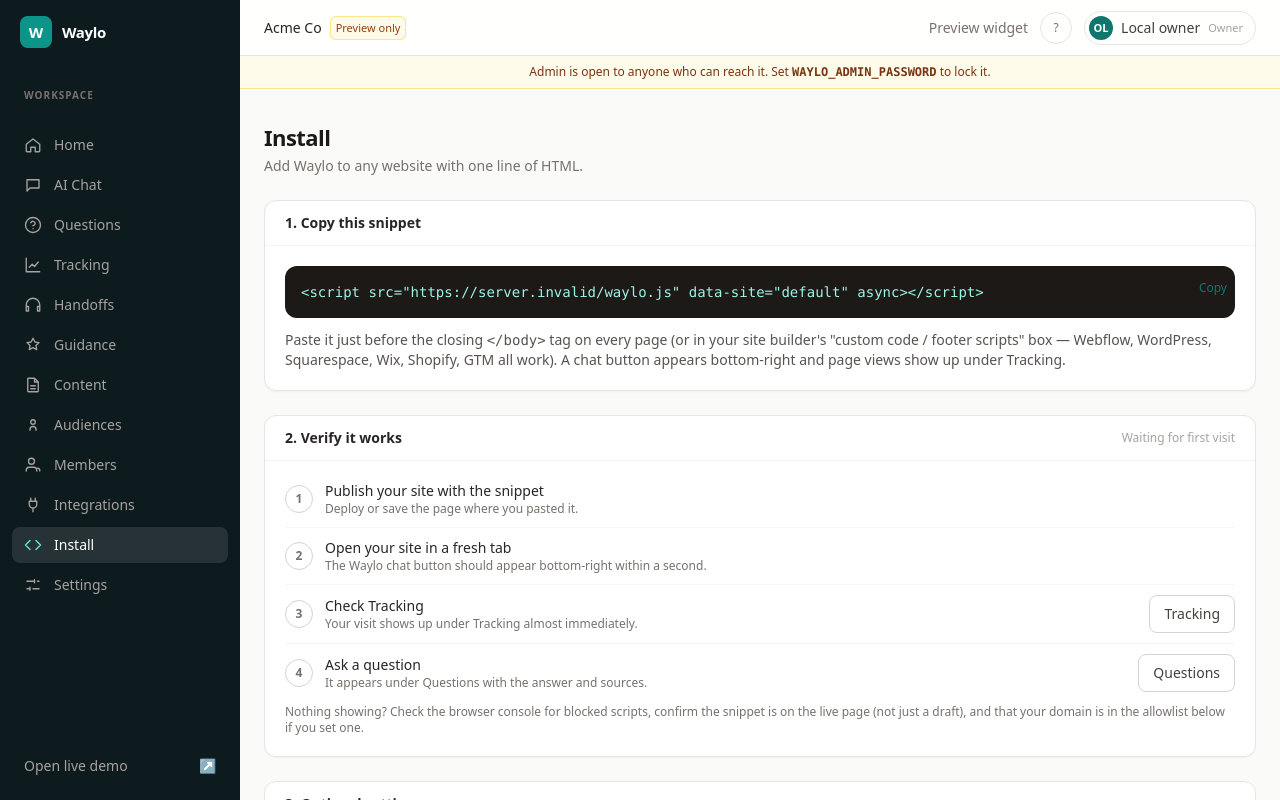
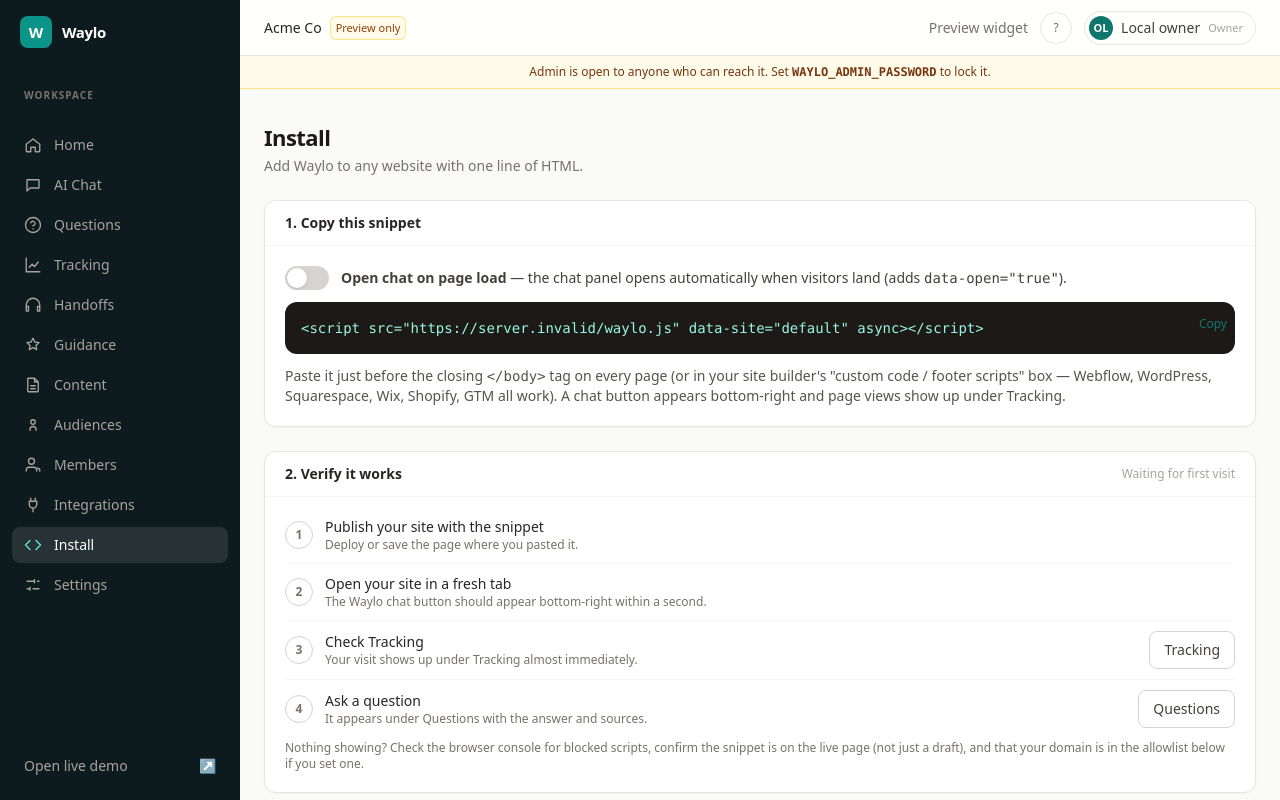
Before and after one commit to mckayluu/waylo, a Next.js app: page /admin/install in a window 1280 px wide. Shown: the top 800 px of the page. Built offline with nearby package versions, Linux system fonts and the light colour scheme; no server answers; the database is empty.

Commit message:
Install: 'Open chat on page load' toggle that adds data-open="true" to snippet; optional open for dogfood embed

```diff
--- /dev/null
+++ b/src/app/admin/install/SnippetBuilder.tsx
@@ -0,0 +1,18 @@
+"use client";
+import { useState } from "react";
+import { CopyButton } from "../settings/CopyButton";
+
+export function SnippetBuilder({ url, site = "default" }: { url: string; site?: string }) {
+  const [open, setOpen] = useState(false);
+  const s = `<script src="${url}/waylo.js" data-site="${site}"${open ? ' data-open="true"' : ""} async></script>`;
+  return (<div>
+    <label className="mb-3 flex cursor-pointer items-center gap-3 text-sm text-stone-700">
+      <button type="button" role="switch" aria-checked={open} onClick={() => setOpen(!open)}
+        className={`relative h-6 w-11 rounded-full transition ${open ? "bg-teal-600" : "bg-stone-300"}`}>
+        <span className={`absolute top-0.5 h-5 w-5 rounded-full bg-white shadow transition ${open ? "left-5" : "left-0.5"}`} />
+      </button>
+      <span><b>Open chat on page load</b> — the chat panel opens automatically when visitors land (adds <code>data-open=&quot;true&quot;</code>).</span>
+    </label>
+    <div className="relative"><pre className="overflow-x-auto rounded-xl bg-stone-900 p-4 pr-24 text-sm text-teal-200">{s}</pre><div className="absolute right-2 top-2"><CopyButton text={s} /></div></div>
+  </div>);
+}
--- a/src/app/admin/install/page.tsx
+++ b/src/app/admin/install/page.tsx
@@ -2,15 +2,16 @@ import Link from "next/link";
 import { PageHeader, Card, Checklist } from "../ui";
 import { listVisitors } from "@/lib/store";
 import { CopyButton } from "../settings/CopyButton";
-import { snippet, WAYLO_URL } from "@/lib/embed";
+import { WAYLO_URL } from "@/lib/embed";
+import { SnippetBuilder } from "./SnippetBuilder";
 export const dynamic = "force-dynamic";
 const Code = ({ children }: { children: string }) => <div className="relative"><pre className="overflow-x-auto rounded-xl bg-stone-900 p-4 pr-24 text-sm text-teal-200">{children}</pre><div className="absolute right-2 top-2"><CopyButton text={children} /></div></div>;
 export default async function Install() {
-  const s = snippet(); const visitors = await listVisitors(); const live = visitors.length > 0;
+  const visitors = await listVisitors(); const live = visitors.length > 0;
   return (<>
     <PageHeader title="Install" sub="Add Waylo to any website with one line of HTML." />
     <div className="space-y-6">
-      <Card title="1. Copy this snippet"><Code>{s}</Code>
+      <Card title="1. Copy this snippet"><SnippetBuilder url={WAYLO_URL} />
         <p className="mt-3 text-sm text-stone-600">Paste it just before the closing <code>&lt;/body&gt;</code> tag on every page (or in your site builder&apos;s &quot;custom code / footer scripts&quot; box — Webflow, WordPress, Squarespace, Wix, Shopify, GTM all work). A chat button appears bottom-right and page views show up under Tracking.</p></Card>
       <Card title="2. Verify it works" actions={live ? <span className="text-xs font-medium text-teal-700">● Receiving visitors</span> : <span className="text-xs text-stone-400">Waiting for first visit</span>}>
         {live ? <p className="mb-3 rounded-lg bg-teal-50 px-3 py-2 text-sm text-teal-800 ring-1 ring-inset ring-teal-200">✓ Waylo is live — {visitors.length} visitor{visitors.length === 1 ? "" : "s"} tracked, last seen {new Date(visitors[0].lastSeen).toLocaleString()}. <Link href="/admin/tracking" className="font-medium underline">View Tracking →</Link></p> : null}
--- a/src/components/WayloEmbed.tsx
+++ b/src/components/WayloEmbed.tsx
@@ -11,6 +11,7 @@ export default function WayloEmbed() {
     if (hidden(p) || w.__waylo) return;
     const s = document.createElement("script");
     s.src = "/waylo.js"; s.async = true; s.dataset.site = "waylo"; s.dataset.mode = "launcher";
+    if (process.env.NEXT_PUBLIC_WAYLO_OPEN_ON_LOAD === "true") s.dataset.open = "true"; // default closed
     document.body.appendChild(s);
   }, [p]);
   useEffect(() => { // hide launcher if client-navigating into admin
```
